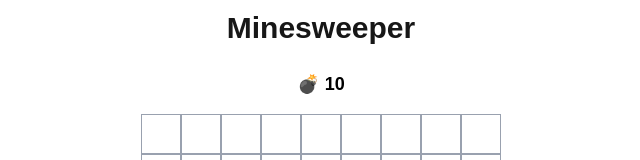
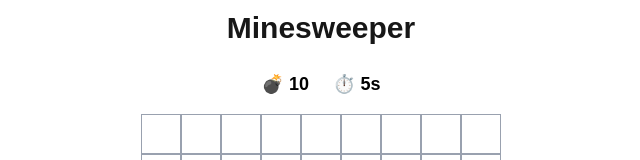
Before and after one commit to Vedang-M/Jev-Minesweeper, a Next.js app: page / in a window 1280 px wide. Shown: the part 130-290 px from the top of the page, without its empty margins (319-959 px from the left). Built offline with nearby package versions, Linux system fonts and the light colour scheme.

Commit message:
Added timer

```diff
--- a/src/components/Board.tsx
+++ b/src/components/Board.tsx
@@ -1,6 +1,6 @@
 "use client";
 
-import { useState } from "react";
+import { useEffect, useState } from "react";
 import { createBoard } from "@/game/boards";
 import { Board as BoardType, GameStatus } from "@/types/games";
 import { mines } from "@/game/boards";
@@ -13,6 +13,17 @@ type BoardProps = {
 export default function Board({ board: initialBoard }: BoardProps) {
     const [board, setBoard] = useState(initialBoard);
     const [gameStatus, setGameStatus] = useState<GameStatus>("playing");
+    const [time, setTime] = useState(0);
+
+    useEffect(() => {
+        if (gameStatus !== "playing") return;
+
+        const timer = setInterval(() => {
+            setTime((currentTime) => currentTime + 1);
+        }, 1000);
+
+        return () => clearInterval(timer);
+    }, [gameStatus]);
 
     const flaggedCount = board.flat().filter(
         (cell) => cell.isFlagged
@@ -91,6 +102,7 @@ export default function Board({ board: initialBoard }: BoardProps) {
     function resetGame() {
         setBoard(createBoard());
         setGameStatus("playing");
+        setTime(0);
     }
 
     function toggleFlag(row: number, col: number) {
@@ -164,8 +176,9 @@ export default function Board({ board: initialBoard }: BoardProps) {
     return (
         <div className="flex flex-col items-center gap-4">
 
-            <div className="text-lg font-bold text-black">
-                💣 {remainingMines}
+            <div className="flex gap-6 text-lg font-bold text-black">
+                <span>💣 {remainingMines}</span>
+                <span>⏱️ {time}s</span>
             </div>
 
             <div className="inline-grid grid-cols-9">
```
